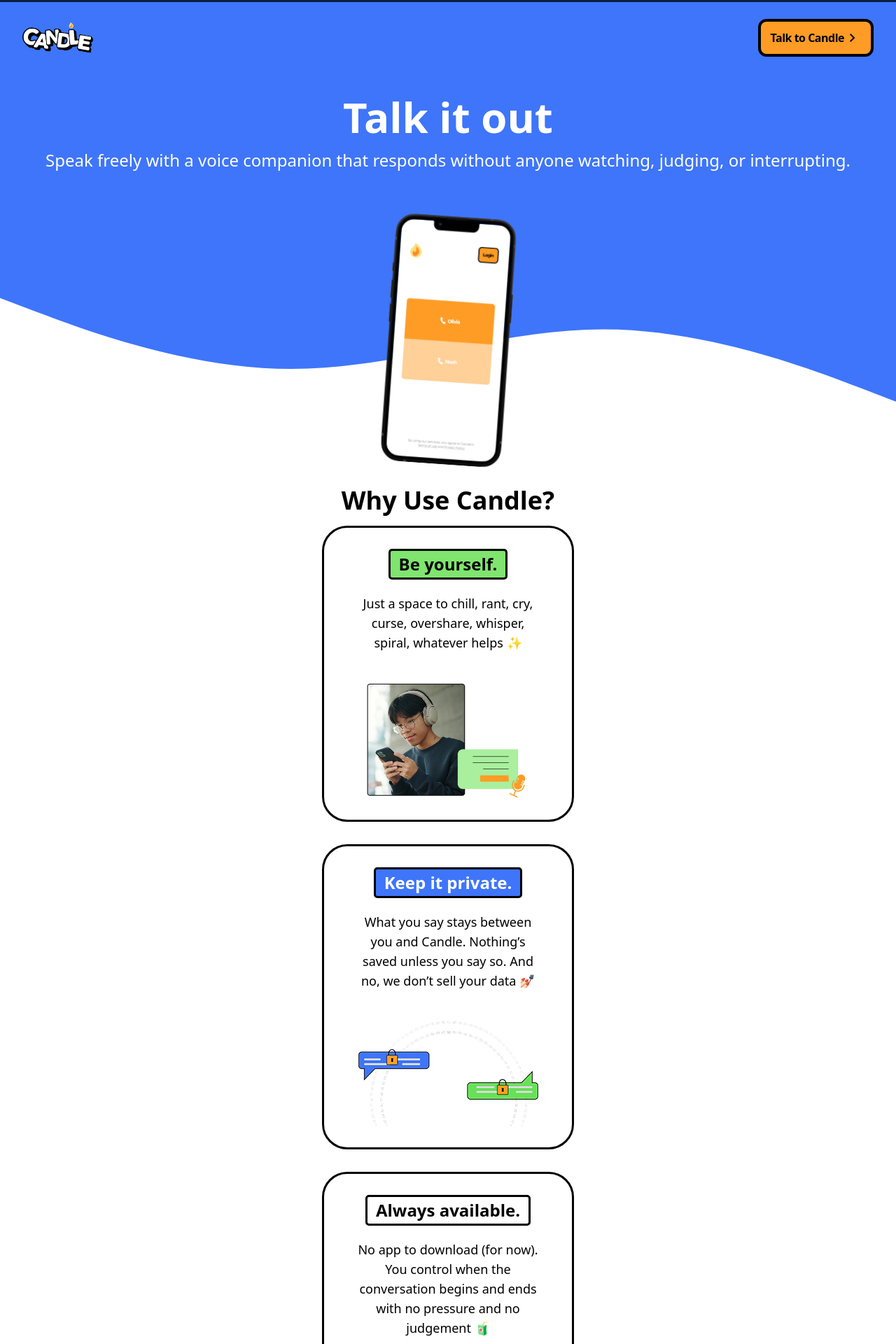
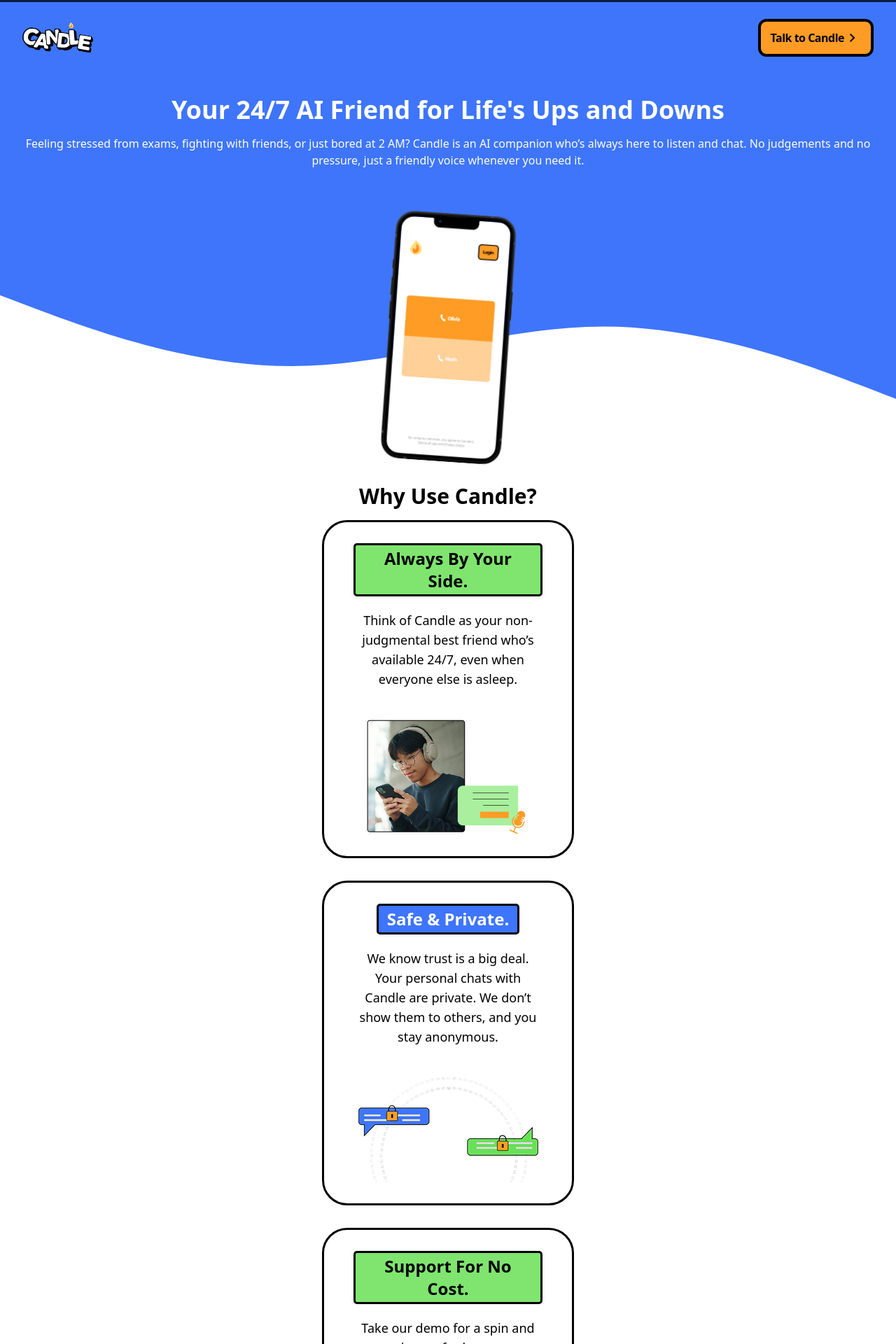
Before and after one commit to isabellestt/Candle, a React (Vite) app in the folder fe/: page / in a window 1280 px wide. Shown: the part 4840-6760 px from the top of the page at 70% size. Built offline with nearby package versions, Linux system fonts and the light colour scheme; no server answers; what @vapi-ai/web would draw is missing.

Commit message:
Edit landing page copy

```diff
--- a/fe/src/components/candle-landing/Candle-Header.tsx
+++ b/fe/src/components/candle-landing/Candle-Header.tsx
@@ -16,8 +16,8 @@
   const cards = [
     {
       id: nextCardID++,
-      header: "Be yourself.",
-      body: "Just a space to chill, rant, cry, curse, overshare, whisper, spiral, whatever helps ✨",
+      header: "Always By Your Side.",
+      body: "Think of Candle as your non-judgmental best friend who’s available 24/7, even when everyone else is asleep.",
       image: cardImg1,
       imageAlt:
         "A young man wearing glasses and headphones looks at his smartphone while a green speech bubble with message lines appears nearby, indicating he is engaged in text messaging or chat communication.",
@@ -26,9 +26,8 @@
     },
     {
       id: nextCardID++,
-      header: "Keep it private.",
-      body: `What you say stays between you and Candle. Nothing’s saved unless you say so.
-And no, we don’t sell your data 💅🏻`,
+      header: "Safe & Private.",
+      body: `We know trust is a big deal. Your personal chats with Candle are private. We don’t show them to others, and you stay anonymous.`,
       image: cardImg2,
       imageAlt:
         "Two encrypted message bubbles, one blue and one green. Each secured with a padlock icon, connected by a dotted line to illustrate secure, end-to-end encrypted messaging between users.",
@@ -37,12 +36,12 @@
     },
     {
       id: nextCardID++,
-      header: "Always available.",
-      body: "No app to download (for now). You control when the conversation begins and ends with no pressure and no judgement 🧃",
+      header: "Support For No Cost.",
+      body: "Take our demo for a spin and sign up for longer conversations and greater personalisation, its all free.",
       image: cardImg3,
       imageAlt:
         "A blue hand icon pointing at and touching an orange phone interface on a mobile device screen, demonstrating user interaction with our instant calling feature.",
-      background: "#FF71DF",
+      background: "#7FE56F",
       textCol: "text-black",
     },
   ];
@@ -114,10 +113,9 @@
       </section>
       <main>
         <section className="bg-[#3E75FA] text-white text-center p-8">
-          <h1 className="text-6xl font-bold mb-4">Talk it out</h1>
-          <p className="text-2xl">
-            Speak freely with a voice companion that responds without anyone
-            watching, judging, or interrupting.
+          <h1 className="text-4xl font-bold mb-4">Your 24/7 AI Friend for Life's Ups and Downs</h1>
+          <p className="text-1xl">
+            Feeling stressed from exams, fighting with friends, or just bored at 2 AM? Candle is an AI companion who’s always here to listen and chat. No judgements and no pressure, just a friendly voice whenever you need it.
           </p>
         </section>
         <section className="flex items-center">
@@ -133,7 +131,7 @@
           </div>
         </section>
         <section>
-          <h2 className="text-4xl font-bold mb-4 text-center">
+          <h2 className="text-3xl font-bold mb-4 text-center">
             Why Use Candle?
           </h2>
           <section className="flex flex-col items-center gap-8">
@@ -145,22 +143,21 @@
           className="aspect-[960/300] w-full bg-no-repeat bg-center bg-cover flex items-center justify-center"
         ></div>
         <section className="bg-[#3E75FA] flex flex-col items-center pt-4 pb-16">
-          <h2 className="text-4xl font-bold mb-4 text-center text-white px-24">
-            Your space, not ours.
+          <h2 className="text-3xl font-bold text-center mb-4 text-white px-24">
+            You're not alone.
           </h2>
-          <p className="text-2xl text-center text-white p-8">
-            For when counsellors feel like too much, ChatGPT feels too robotic,
-            and you’ve got intrusive thoughts with no one to share them with.
+          <p className="text-1xl text-center text-white pb-8 px-8">
+            1 in 3 youth in Singapore feel similar pressures and emotions. Candle is built specifically for teens, is judgment-free and endlessly patient, so you can truly be yourself while feeling heard and understood.
           </p>
           <Link to="/candle">
             <Button text={buttons[1].text}></Button>
           </Link>
         </section>
         <section className="mb-16">
-          <h2 className="text-4xl font-bold mb-4 text-center pt-16">
+          <h2 className="text-3xl font-bold mb-4 text-center pt-16">
             Stay in the loop
           </h2>
-          <p className="text-2xl text-center p-8">
+          <p className="text-1xl text-center p-8">
             We add new features all the time. Find out more and grow together
             with Candle.
           </p>
```
